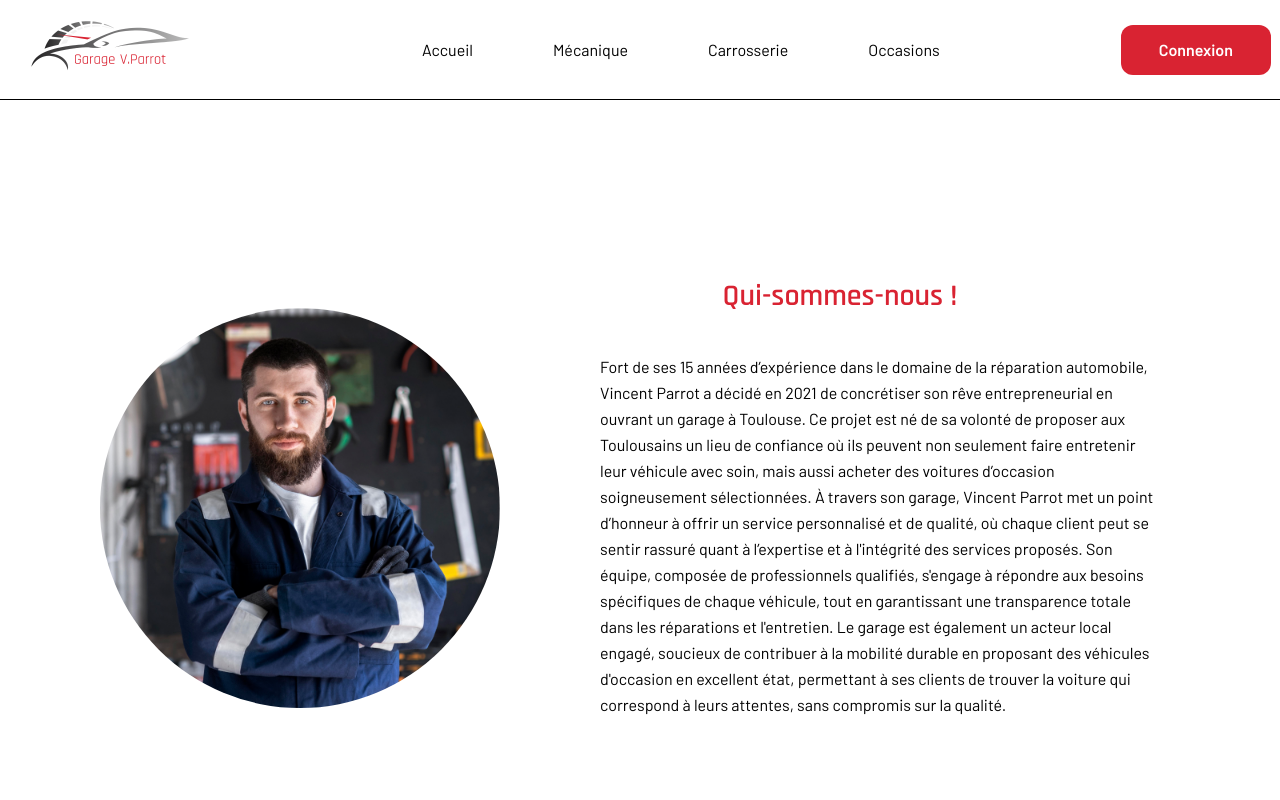
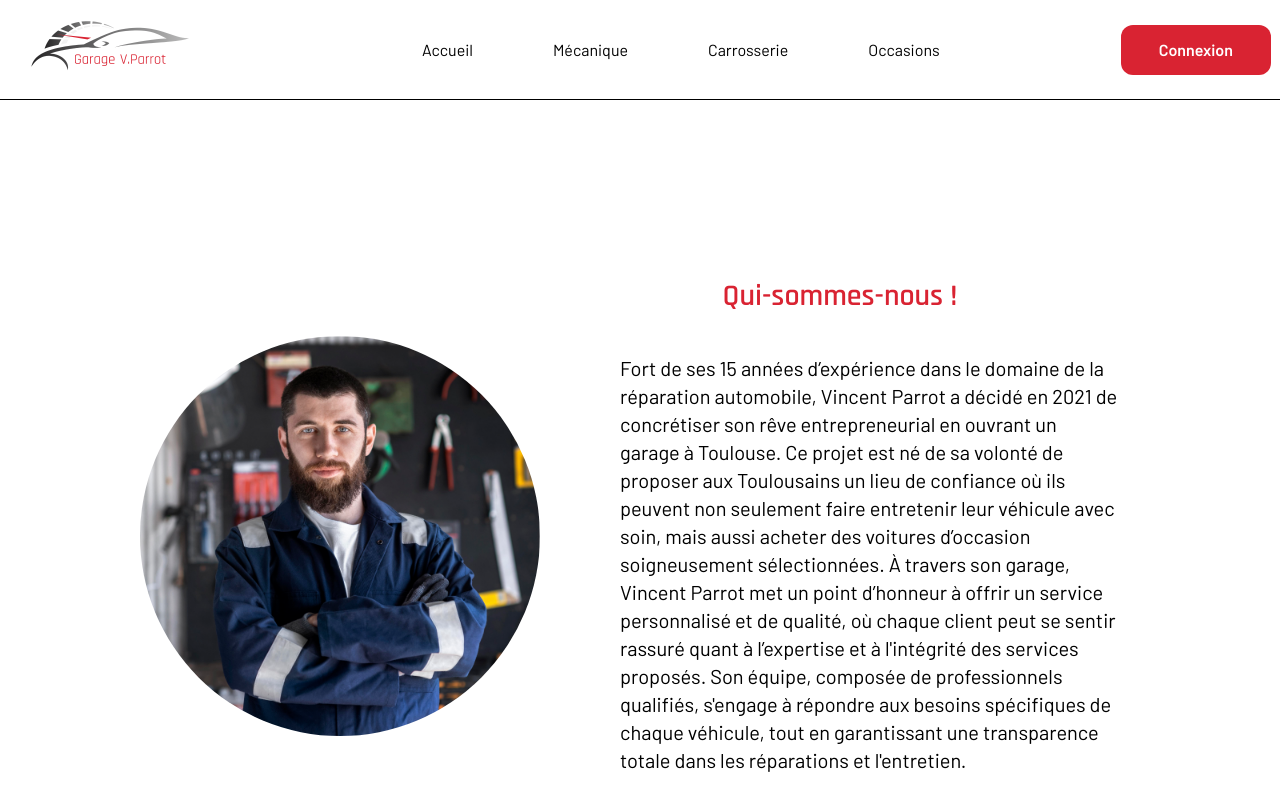
Before and after one commit to kyoshiroDev/Garage-V-Parrot-NextJS, a Next.js app: page / in a window 1280 px wide. Shown: the top 800 px of the page. Built offline with nearby package versions, Linux system fonts and the light colour scheme.

Commit message:
page accueil ok reste optimisation sur les perfs

```diff
--- a/app/components/Avis-clients/Page.tsx
+++ b/app/components/Avis-clients/Page.tsx
@@ -6,8 +6,6 @@ import {
   Carousel,
   CarouselContent,
   CarouselItem,
-  CarouselNext,
-  CarouselPrevious,
 } from '@/components/ui/carousel'
 import Autoplay from 'embla-carousel-autoplay'
 
@@ -57,8 +55,6 @@ export default function AvisClients() {
             ))}
           </CarouselContent>
         </div>
-        <CarouselPrevious className="hidden md:flex" />
-        <CarouselNext className="hidden md:flex" />
       </Carousel>
     </div>
   )
--- a/app/components/Nos-prestations/Page.tsx
+++ b/app/components/Nos-prestations/Page.tsx
@@ -45,7 +45,7 @@ export default function NosPrestations() {
             width={540}
             height={360}
             className="aspect-video bg-slate-200 border-2 rounded-lg border-black object-cover w-auto max-h-[300px]"
-            priority={true}
+            priority
           />
         </motion.div>
       ))}
--- a/app/components/Prestations/Page.tsx
+++ b/app/components/Prestations/Page.tsx
@@ -17,6 +17,7 @@ export default function Prestations() {
         width={700}
         height={100}
         className="rounded-2xl aspect-auto w-auto h-auto"
+        priority
       />
       <p>
         Nos techniciens respectent votre plan d’entretien à la lettre et
--- a/app/components/Qui-somme-nous/Page.tsx
+++ b/app/components/Qui-somme-nous/Page.tsx
@@ -7,7 +7,7 @@ export default function QuiSommeNous() {
   return (
     <section className="max-w-full md:my-[150px]">
       {/* Image */}
-      <div className="flex flex-col lg:flex-row justify-center items-center gap-20 lg:gap-0 m-auto mt-16 w-full md:max-w-[1600px]">
+      <div className="flex flex-col lg:flex-row justify-center items-center gap-20 lg:gap-0 m-auto mt-16">
         <motion.div
           initial={{ x: -1000 }}
           animate={{ x: 0 }}
@@ -16,16 +16,17 @@ export default function QuiSommeNous() {
           <Image
             src={'/Home/qui-somme-nous.png'}
             alt={'mécanicien avec les bras croiser'}
-            width={1000}
-            height={1000}
+            width={400}
+            height={400}
             className="rounded-full aspect-auto w-[200px] h-[200px] lg:w-[400px] lg:h-[400px]"
-            priority={true}
+            priority
           />
         </motion.div>
         <motion.div
           initial={{ opacity: 0 }}
           animate={{ opacity: 1 }}
           transition={{ delay: 0.5, duration: 0.4, ease: 'easeInOut' }}
+          className="max-w-fit"
         >
           {/* Title + content */}
           <h1
@@ -33,9 +34,7 @@ export default function QuiSommeNous() {
           >
             Qui-sommes-nous !
           </h1>
-          <p
-            className={`max-w-[350px] md:min-w-[600px] md:ml-20 leading-relaxed p-5`}
-          >
+          <p className={`w-[350px] md:w-[600px] lg:pl-20 p-5 text-xl`}>
             Fort de ses 15 années d’expérience dans le domaine de la réparation
             automobile, Vincent Parrot a décidé en 2021 de concrétiser son rêve
             entrepreneurial en ouvrant un garage à Toulouse. Ce projet est né de
@@ -48,11 +47,7 @@ export default function QuiSommeNous() {
             proposés. Son équipe, composée de professionnels qualifiés, s'engage
             à répondre aux besoins spécifiques de chaque véhicule, tout en
             garantissant une transparence totale dans les réparations et
-            l'entretien. Le garage est également un acteur local engagé,
-            soucieux de contribuer à la mobilité durable en proposant des
-            véhicules d'occasion en excellent état, permettant à ses clients de
-            trouver la voiture qui correspond à leurs attentes, sans compromis
-            sur la qualité.
+            l'entretien.
           </p>
         </motion.div>
       </div>
```
Also changed, not shown: tsconfig.json (+19 -5 lines), 1 other file (tests, documents, lock files or other folders).
